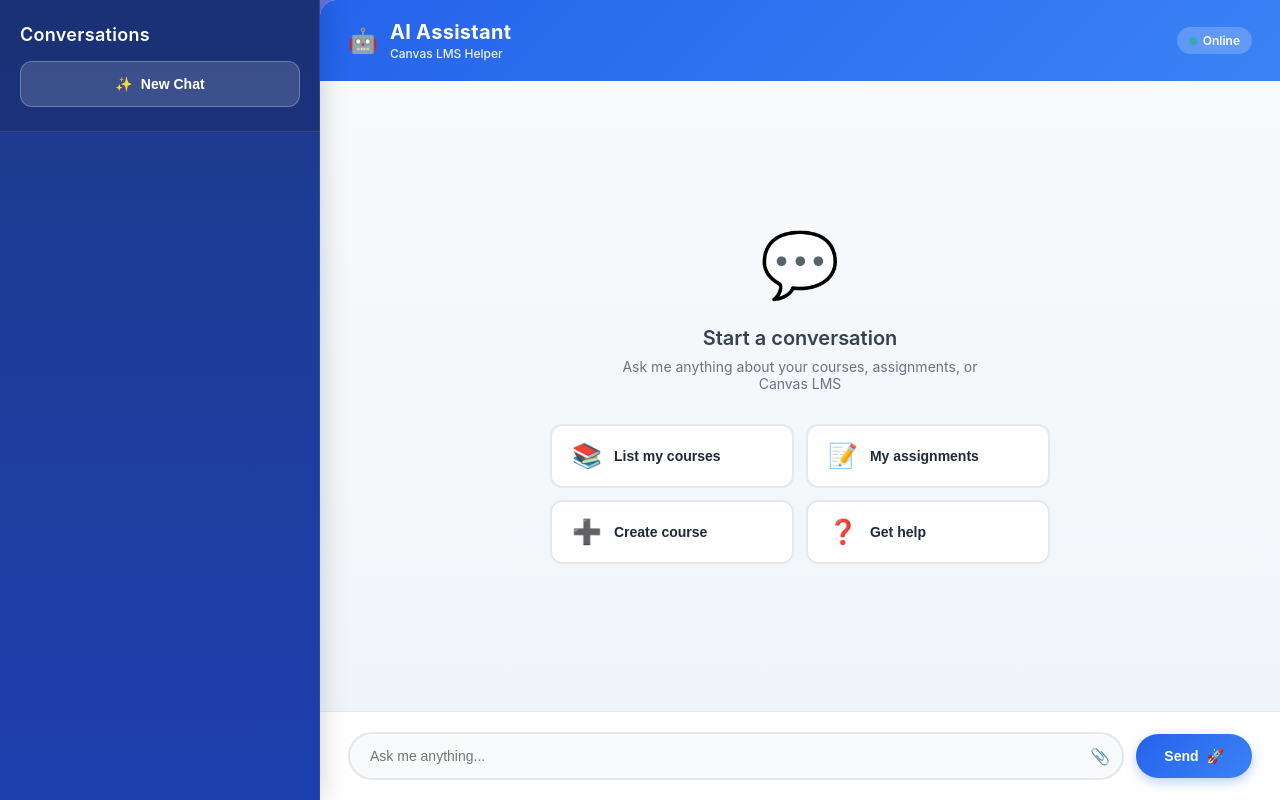
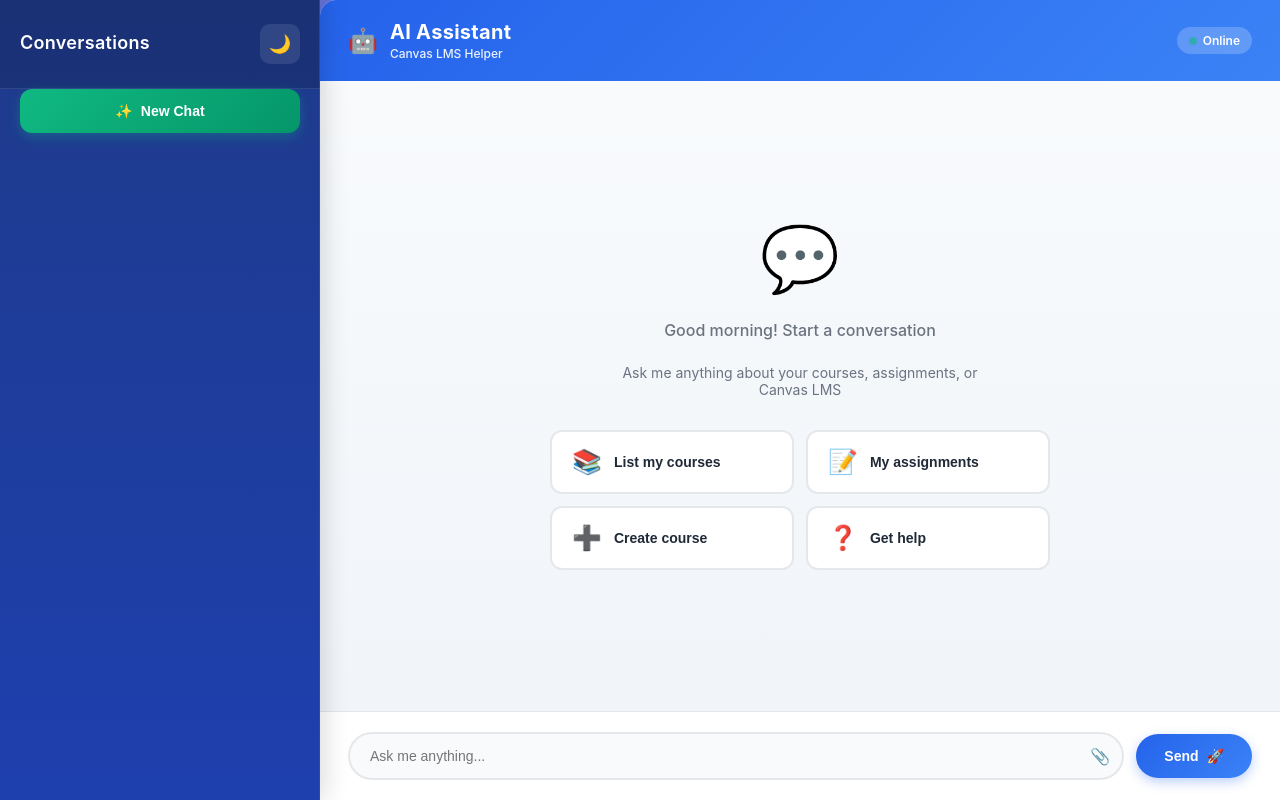
Before and after one commit to JVNChintala/lms_chatbot, a FastAPI app: page /canvas-embed in a window 1280 px wide. Run offline with FastAPI, Linux system fonts and the light colour scheme.

Commit message:
UI enhancement 2

```diff
--- a/lms_chatot/templates/canvas_embed.html
+++ b/lms_chatot/templates/canvas_embed.html
@@ -5,27 +5,66 @@
     <meta name="viewport" content="width=device-width, initial-scale=1.0">
     <title>Canvas AI Assistant</title>
     <style>
+        :root {
+            --bg-gradient-start: #667eea;
+            --bg-gradient-end: #764ba2;
+            --sidebar-gradient-start: #1e3a8a;
+            --sidebar-gradient-end: #1e40af;
+            --sidebar-border: rgba(255,255,255,0.1);
+            --chat-bg: #ffffff;
+            --chat-box-bg-start: #f8fafc;
+            --chat-box-bg-end: #f1f5f9;
+            --message-assistant-bg: #ffffff;
+            --message-assistant-border: #e5e7eb;
+            --text-primary: #1f2937;
+            --text-secondary: #6b7280;
+            --input-bg: #f9fafb;
+            --input-border: #e5e7eb;
+            --new-chat-accent: #10b981;
+        }
+
+        [data-theme="dark"] {
+            --bg-gradient-start: #1e293b;
+            --bg-gradient-end: #0f172a;
+            --sidebar-gradient-start: #0f172a;
+            --sidebar-gradient-end: #1e293b;
+            --sidebar-border: rgba(255,255,255,0.05);
+            --chat-bg: #1e293b;
+            --chat-box-bg-start: #0f172a;
+            --chat-box-bg-end: #1e293b;
+            --message-assistant-bg: #334155;
+            --message-assistant-border: #475569;
+            --text-primary: #f1f5f9;
+            --text-secondary: #94a3b8;
+            --input-bg: #334155;
+            --input-border: #475569;
+            --new-chat-accent: #10b981;
+        }
+
         * { margin: 0; padding: 0; box-sizing: border-box; }
         body {
             font-family: -apple-system, BlinkMacSystemFont, 'Segoe UI', Roboto, 'Helvetica Neue', Arial, sans-serif;
             background: #f5f5f5;
             height: 100vh;
             overflow: hidden;
+            transition: background 0.3s ease;
         }
         .app-container {
             height: 100vh;
             display: flex;
-            background: linear-gradient(135deg, #667eea 0%, #764ba2 100%);
+            background: linear-gradient(135deg, var(--bg-gradient-start) 0%, var(--bg-gradient-end) 100%);
+            transition: background 0.3s ease;
         }
 
         /* Sidebar */
         .sidebar {
             width: 320px;
-            background: linear-gradient(180deg, #1e3a8a 0%, #1e40af 100%);
+            background: linear-gradient(180deg, var(--sidebar-gradient-start) 0%, var(--sidebar-gradient-end) 100%);
             display: flex;
             flex-direction: column;
             box-shadow: 4px 0 24px rgba(0,0,0,0.15);
             position: relative;
+            transition: background 0.3s ease;
         }
         .sidebar::after {
             content: '';
@@ -34,26 +73,50 @@
             right: 0;
             width: 1px;
             height: 100%;
-            background: linear-gradient(180deg, rgba(255,255,255,0.1) 0%, rgba(255,255,255,0.05) 100%);
+            background: linear-gradient(180deg, var(--sidebar-border) 0%, rgba(255,255,255,0.05) 100%);
         }
         .sidebar-header {
             padding: 24px 20px;
             background: rgba(0,0,0,0.15);
             color: white;
-            border-bottom: 1px solid rgba(255,255,255,0.1);
+            border-bottom: 1px solid var(--sidebar-border);
+            display: flex;
+            align-items: center;
+            justify-content: space-between;
         }
-        .sidebar-header h3 {
+        .sidebar-header-left h3 {
             font-size: 18px;
             font-weight: 600;
-            margin-bottom: 16px;
+            margin-bottom: 4px;
             letter-spacing: 0.3px;
+        }
+        .theme-toggle {
+            width: 40px;
+            height: 40px;
+            border: none;
+            background: rgba(255,255,255,0.1);
+            color: white;
+            border-radius: 10px;
+            cursor: pointer;
+            font-size: 18px;
+            transition: all 0.3s;
+            display: flex;
+            align-items: center;
+            justify-content: center;
+        }
+        .theme-toggle:hover {
+            background: rgba(255,255,255,0.2);
+            transform: rotate(20deg);
+        }
+        .new-chat-section {
+            padding: 0 20px 16px;
         }
         .new-chat-btn {
             width: 100%;
             padding: 14px 20px;
-            background: rgba(255,255,255,0.15);
+            background: linear-gradient(135deg, var(--new-chat-accent) 0%, #059669 100%);
             color: white;
-            border: 1.5px solid rgba(255,255,255,0.25);
+            border: none;
             border-radius: 12px;
             cursor: pointer;
             font-size: 14px;
@@ -63,11 +126,11 @@
             align-items: center;
             justify-content: center;
             gap: 8px;
+            box-shadow: 0 4px 12px rgba(16,185,129,0.3);
         }
         .new-chat-btn:hover {
-            background: rgba(255,255,255,0.25);
             transform: translateY(-2px);
-            box-shadow: 0 4px 12px rgba(0,0,0,0.15);
+            box-shadow: 0 6px 20px rgba(16,185,129,0.4);
         }
         .new-chat-btn:active {
             transform: translateY(0);
@@ -397,14 +465,16 @@
         .empty-state-text {
             font-size: 20px;
             font-weight: 600;
-            color: #374151;
+            color: var(--text-primary);
             margin-bottom: 8px;
+            transition: color 0.3s ease;
         }
         .empty-state-subtitle {
             font-size: 14px;
-            color: #6b7280;
+            color: var(--text-secondary);
             margin-bottom: 32px;
             max-width: 400px;
+            transition: color 0.3s ease;
         }
         .quick-actions {
             display: grid;
@@ -437,7 +507,14 @@
         .quick-action-text {
             font-size: 14px;
             font-weight: 600;
-            color: #1f2937;
+            color: var(--text-primary);
+            transition: color 0.3s ease;
+        }
+        .user-greeting {
+            font-size: 16px;
+            color: var(--text-secondary);
+            margin-bottom: 24px;
+            font-weight: 500;
         }
     </style>
 </head>
@@ -446,7 +523,14 @@
         <!-- Sidebar -->
         <div class="sidebar">
             <div class="sidebar-header">
-                <h3>Conversations</h3>
+                <div class="sidebar-header-left">
+                    <h3>Conversations</h3>
+                </div>
+                <button class="theme-toggle" onclick="toggleTheme()" title="Toggle dark mode">
+                    <span id="themeIcon">🌙</span>
+                </button>
+            </div>
+            <div class="new-chat-section">
                 <button class="new-chat-btn" onclick="startNewChat()">
                     <span>✨</span>
                     <span>New Chat</span>
@@ -475,7 +559,7 @@
             <div class="chat-box" id="chatBox">
                 <div class="empty-state">
                     <div class="empty-state-icon">💬</div>
-                    <div class="empty-state-text">Start a conversation</div>
+                    <div class="user-greeting" id="userGreeting">Welcome! Start a conversation</div>
                     <div class="empty-state-subtitle">Ask me anything about your courses, assignments, or Canvas LMS</div>
                     <div class="quick-actions">
                         <button class="quick-action-btn" onclick="quickAction('List my courses')">
@@ -519,24 +603,64 @@
         let canvasUserId = null;
         let currentConversationId = null;
         let conversations = [];
+        let username = null;
 
         // Get user info from Canvas context or localStorage
         const urlParams = new URLSearchParams(window.location.search);
         canvasUserId = urlParams.get('user_id') || localStorage.getItem('canvas_user_id');
         userRole = urlParams.get('role') || localStorage.getItem('canvas_role') || 'student';
+        username = localStorage.getItem('canvas_username') || urlParams.get('username');
 
         // Convert canvas_user_id to integer if it exists
         if (canvasUserId) {
             canvasUserId = parseInt(canvasUserId);
         }
 
+        // Dark mode
+        function toggleTheme() {
+            const html = document.documentElement;
+            const currentTheme = html.getAttribute('data-theme');
+            const newTheme = currentTheme === 'dark' ? 'light' : 'dark';
+            html.setAttribute('data-theme', newTheme);
+            localStorage.setItem('theme', newTheme);
+            document.getElementById('themeIcon').textContent = newTheme === 'dark' ? '☀️' : '🌙';
+        }
+
+        // Load saved theme
+        const savedTheme = localStorage.getItem('theme') || 'light';
+        document.documentElement.setAttribute('data-theme', savedTheme);
+        if (savedTheme === 'dark') {
+            document.getElementById('themeIcon').textContent = '☀️';
+        }
+
+        function getGreeting() {
+            const hour = new Date().getHours();
+            let greeting = 'Hello';
+            if (hour < 12) greeting = 'Good morning';
+            else if (hour < 18) greeting = 'Good afternoon';
+            else greeting = 'Good evening';
+
+            if (username) {
+                return `${greeting}, ${username}! How can I help you today?`;
+            }
+            return `${greeting}! Start a conversation`;
+        }
+
         // Initialize
         document.addEventListener('DOMContentLoaded', function() {
             loadConversations();
+            updateGreeting();
             document.getElementById('userInput').addEventListener('keypress', function(e) {
                 if (e.key === 'Enter') sendMessage();
             });
         });
+
+        function updateGreeting() {
+            const greetingEl = document.getElementById('userGreeting');
+            if (greetingEl) {
+                greetingEl.textContent = getGreeting();
+            }
+        }
 
         async function loadConversations() {
             if (!canvasUserId) return;
@@ -701,6 +825,26 @@
             sendMessage();
         }
 
+        async function generateConversationTitle(firstMessage) {
+            if (!currentConversationId) return;
+
+            let title = firstMessage.trim();
+            if (title.length > 50) {
+                title = title.substring(0, 47) + '...';
+            }
+
+            try {
+                await fetch(`/conversations/${currentConversationId}/title`, {
+                    method: 'PUT',
+                    headers: { 'Content-Type': 'application/json' },
+                    body: JSON.stringify({ title })
+                });
+                loadConversations();
+            } catch (error) {
+                console.error('Failed to update title:', error);
+            }
+        }
+
         function addMessage(role, content) {
             const chatBox = document.getElementById('chatBox');
 
@@ -762,6 +906,11 @@
                 addMessage('assistant', data.content);
                 messages.push({ role: 'assistant', content: data.content });
 
+                // Auto-generate title from first message
+                if (currentConversationId && messages.length === 2) {
+                    generateConversationTitle(userMessage);
+                }
+
                 // Refresh conversations list to show updated titles
                 if (canvasUserId) {
                     setTimeout(loadConversations, 500);
```
Also changed, not shown: other parts of lms_chatot/templates/canvas_embed.html (+17 -12 lines).
